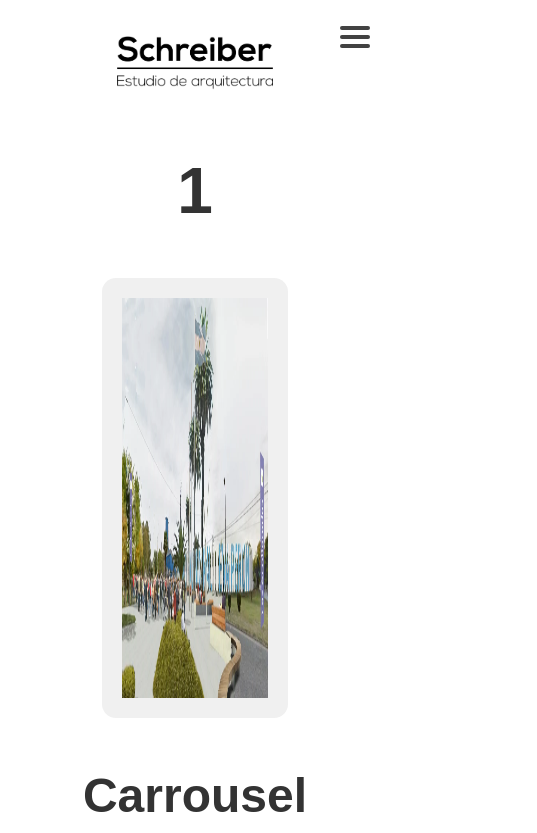
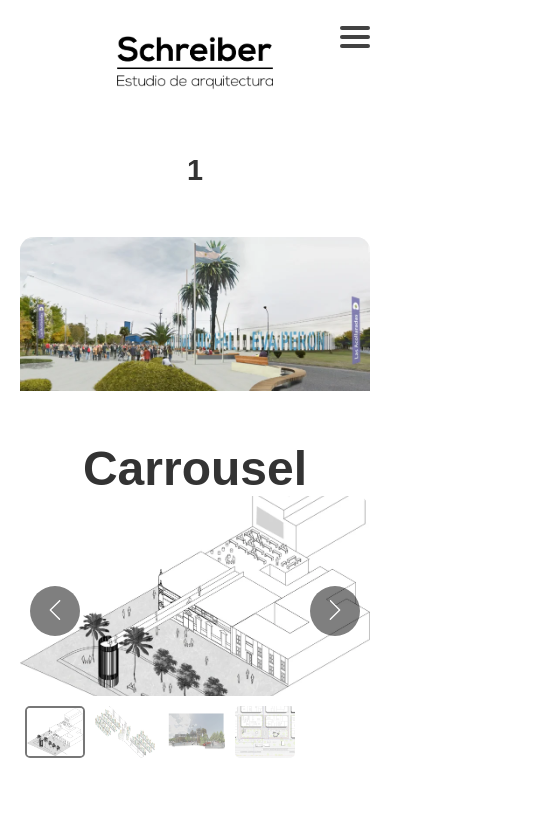
Before and after one commit to MizzioCoding/Arquitecto2, a React (Vite) app: page /concursos/1 in a window 390 px wide. Shown: the top 833 px of the page, 537 px wide, since content can reach past the window. Built offline with nearby package versions, Linux system fonts and the light colour scheme; a web font is replaced by a local one.

Commit message:
mobile fix

```diff
--- a/components/Concursos.jsx
+++ b/components/Concursos.jsx
@@ -70,7 +70,7 @@ const Concursos = () => {
 
   return (
     <div className="concursos">
-      <h1>{normalizeName(nombreConcurso)}</h1>
+      <h1 className="tituloConcurso">{normalizeName(nombreConcurso)}</h1>
       {/* Mostrar la portada si está disponible */}
       {portadaImage && (
         <div className="portada">
--- a/src/index.css
+++ b/src/index.css
@@ -467,7 +467,7 @@ button[type="submit"]:hover {
     padding: 10px 0;
 }
 
-.projects{
+.projects {
     display: flex;
     justify-content: center;
     align-items: center;
@@ -501,16 +501,17 @@ button[type="submit"]:hover {
     align-items: center;
     flex-flow: row wrap;
     margin: 0 auto;
-    width: 80%;
-    padding: 20px;
+    width: 60%;
     gap: 20px;
     background-color: #f0f0f0;
     border-radius: 14px;
 }
 
 .portada img {
-    max-width: 100%;
-    height: 400px;
+    width: 100%;
+    height: auto;
+    border-top-left-radius: 14px;
+    border-top-right-radius: 14px;
 }
 
 .portada p {
@@ -519,9 +520,14 @@ button[type="submit"]:hover {
     font-family: 'CustomFont', sans-serif;
     text-align: left;
     max-width: 100%;
+    font-size: 1.2rem;
+    padding: 20px;
 }
 
-.concursos, .reformas, .viviendas, .comercial {
+.concursos,
+.reformas,
+.viviendas,
+.comercial {
     display: flex;
     justify-content: center;
     align-items: center;
@@ -529,7 +535,7 @@ button[type="submit"]:hover {
     margin: 0 auto;
     padding: 20px;
     gap: 50px;
-    max-width: 70%;
+    max-width: 100%;
 }
 
 .concurso {
@@ -542,7 +548,10 @@ button[type="submit"]:hover {
     padding: 20px;
 }
 
-.concursos, .reformas, .viviendas, .comercial h3{
+.concursos,
+.reformas,
+.viviendas,
+.comercial h3 {
     text-align: center;
     margin-bottom: 20px;
     color: #333;
@@ -571,8 +580,10 @@ button[type="submit"]:hover {
 }
 
 .skeleton-image {
-    width: 100%; /* Se puede ajustar según sea necesario */
-    height: 400px; /* Altura del skeleton, ajustar según tu diseño */
+    width: 100%;
+    /* Se puede ajustar según sea necesario */
+    height: 400px;
+    /* Altura del skeleton, ajustar según tu diseño */
     background: linear-gradient(90deg, #e0e0e0 25%, #f0f0f0 50%, #e0e0e0 75%);
     background-size: 200% 100%;
     animation: loading 1.5s infinite;
@@ -580,12 +591,15 @@ button[type="submit"]:hover {
 }
 
 .skeleton-thumbnail {
-    width: 80px; /* Ajusta el tamaño según sea necesario */
-    height: 60px; /* Ajusta el tamaño según sea necesario */
+    width: 80px;
+    /* Ajusta el tamaño según sea necesario */
+    height: 60px;
+    /* Ajusta el tamaño según sea necesario */
     background: linear-gradient(90deg, #e0e0e0 25%, #f0f0f0 50%, #e0e0e0 75%);
     background-size: 200% 100%;
     animation: loading 1.5s infinite;
-    margin: 0 5px; /* Espacio entre miniaturas */
+    margin: 0 5px;
+    /* Espacio entre miniaturas */
     border-radius: 5px;
 }
 
@@ -595,6 +609,7 @@ button[type="submit"]:hover {
     0% {
         background-position: 200% 0;
     }
+
     100% {
         background-position: -200% 0;
     }
@@ -676,6 +691,26 @@ button[type="submit"]:hover {
     .App-logo {
         width: 40%;
     }
+
+    .carousel {
+        max-width: 400px;
+        height: 280px;
+    }
+
+    .carousel-inner {
+        height: 200px;
+    }
+
+    .carousel-item img {
+        height: 200px;
+    }
+
+    .portada {
+        width: 100%;
+    }
+    .tituloConcurso {
+        font-size: 1.8rem;
+    }
 }
 
 @keyframes showLogo {
```
Lines whose indentation alone changed are shown as unchanged.
